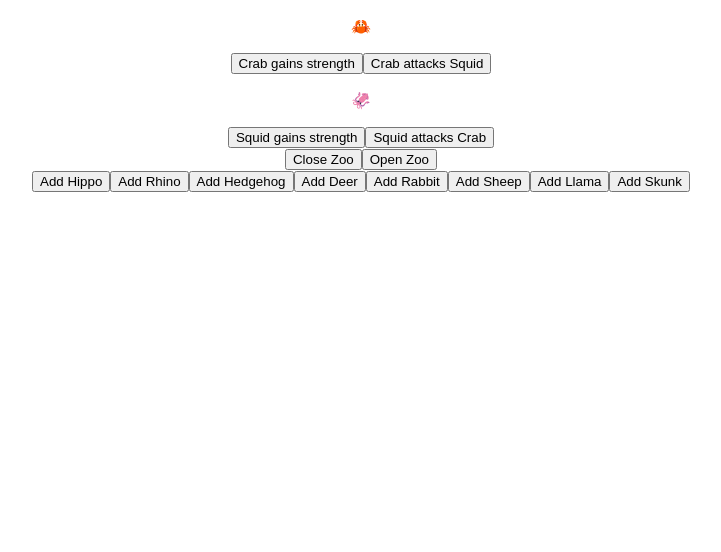
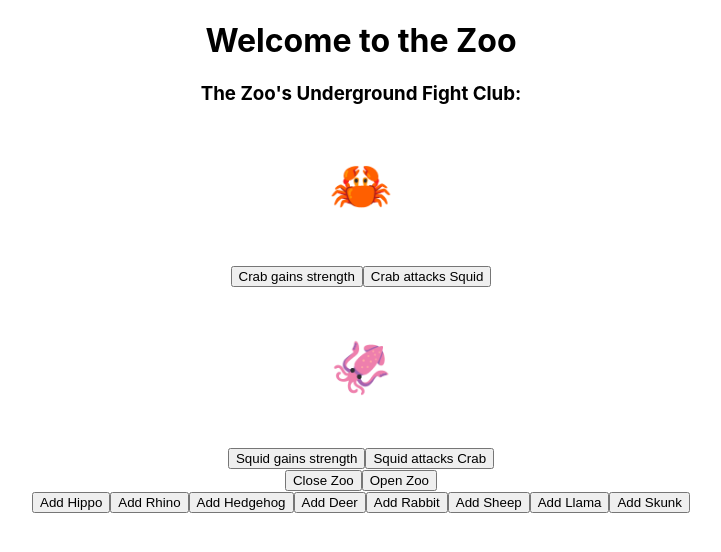
Before and after one commit to ari-harlem-caballero/React-Scratch-busy-zoo, a React (Create React App) app: page / in a window 1280 px wide. Shown: the top 552 px of the page, without its empty margins (279-1000 px from the left). Built offline with nearby package versions, Linux system fonts and the light colour scheme.

Commit message:
created fight buttons funcs

```diff
--- a/src/App.js
+++ b/src/App.js
@@ -2,23 +2,25 @@ import { useState } from 'react';
 import './App.css';
 
 function App() {
-  const [crabSize, setCrabSize] = useState(1);
-  const [squidSize, setSquidSize] = useState(1);
+  const [crabSize, setCrabSize] = useState(10);
+  const [squidSize, setSquidSize] = useState(10);
   const [isOpen, setIsOpen] = useState(false);
   const [animalParade, setAnimalParade] = useState(['hippo', 'rhino', 'hedgehog']);
 
   return (
     <div className="App">
+      <h1>Welcome to the Zoo</h1>
       <section className='fight'>
+        <h3>The Zoo&apos;s Underground Fight Club:</h3>
         <div className='crab'>
-          <p>🦀</p>
-          <button>Crab gains strength</button>
-          <button>Crab attacks Squid</button>
+          <p style={{ fontSize:(crabSize * 5) }}>🦀</p>
+          <button onClick={() => setCrabSize(crabSize + 1)}>Crab gains strength</button>
+          <button onClick={() => setSquidSize(squidSize - 2)}>Crab attacks Squid</button>
         </div>
         <div className='squid'>
-          <p>🦑</p>
-          <button>Squid gains strength</button>
-          <button>Squid attacks Crab</button>
+          <p style={{ fontSize:(squidSize * 5) }}>🦑</p>
+          <button onClick={() => setSquidSize(squidSize + 1)}>Squid gains strength</button>
+          <button onClick={() => setCrabSize(crabSize - 2)}>Squid attacks Crab</button>
         </div>
       </section>
 
@@ -30,7 +32,7 @@ function App() {
       </section>
 
       <section className='parade'>
-        <div>
+        <div className='animal-buttons'>
           <button>Add Hippo</button>
           <button>Add Rhino</button>
           <button>Add Hedgehog</button>
```
